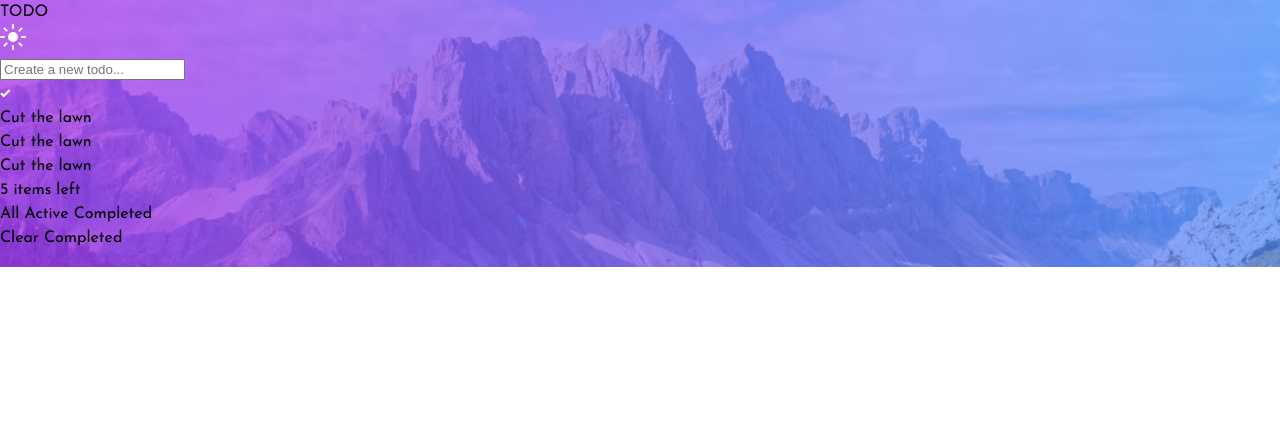
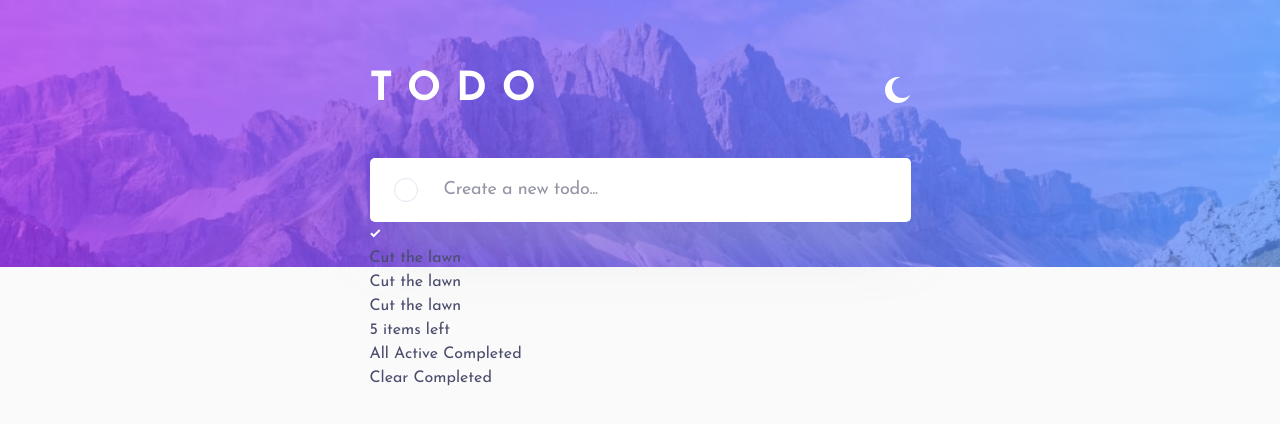
Before and after one commit to Valik3201/todo-list, a plain HTML site: page index.html in a window 1280 px wide. Drawn offline with Linux system fonts and the light colour scheme.

Commit message:
Update styles

```diff
--- a/index.html
+++ b/index.html
@@ -41,19 +41,20 @@
     <!-- Main container for the todo list -->
     <div class="container">
       <!-- Header section with the todo title and theme switcher -->
-      <div class="header">
-        <div class="title">TODO</div>
-        <div class="theme">
-          <img src="assets/icon-sun.svg" />
+      <div class="header flex flex-jc-sb flex-ai-c">
+        <h1 class="header--title">TODO</h1>
+        <div class="header--theme">
+          <img src="assets/icon-moon.svg" />
         </div>
       </div>
 
       <!-- Section for adding a new todo item -->
-      <div class="new-todo">
-        <div class="check">
-          <div class="check-mark"></div>
+      <div class="todo-wrapper flex flex-ai-c">
+        <div class="todo-wrapper--check">
+          <div class="todo-wrapper--check--mark"></div>
         </div>
-        <div class="new-todo-input">
+
+        <div class="todo-wrapper--input">
           <!-- Form for submitting new todo item -->
           <form onsubmit="addItem(event)">
             <input
--- /dev/null
+++ b/scss/_background-image.scss
@@ -0,0 +1,22 @@
+@import "variables";
+@import "mixins";
+
+.background-image {
+  background-size: contain;
+  background-position: top;
+  background-repeat: no-repeat;
+  background-color: $light-bg;
+  width: 100%;
+  height: 100%;
+  position: absolute;
+  top: 0;
+  z-index: -1;
+
+  @include breakpoint-down("small") {
+    @include background-image($bg-light-mobile);
+  }
+
+  @include breakpoint-up("small") {
+    @include background-image($bg-light-desktop);
+  }
+}
--- a/scss/_globals.scss
+++ b/scss/_globals.scss
@@ -15,10 +15,44 @@ body {
   font-size: 1rem;
   font-weight: 400;
   line-height: 1.5;
-  color: var($light-text-active);
-  background-color: var($light-bg);
+  color: $light-text-active;
   -webkit-text-size-adjust: 100%;
   -webkit-tap-highlight-color: rgba(0, 0, 0, 0);
+}
+
+ul,
+p,
+h1,
+div {
+  margin: 0;
+  padding: 0;
+}
+
+.container {
+  max-width: 87.5%;
+  margin: 0 auto;
+
+  @include breakpoint-up(small) {
+    max-width: 33.8125rem;
+  }
+}
+
+// Flexbox
+
+.flex {
+  display: flex;
+  &-jc-sb {
+    justify-content: space-between;
+  }
+  &-jc-c {
+    justify-content: center;
+  }
+  &-ai-c {
+    align-items: center;
+  }
+  &-column {
+    flex-direction: column;
+  }
 }
 
 [data-todo-option="active"] .todo__item:not([data-todo-state="active"]),
@@ -32,21 +66,3 @@ body {
 [data-todo-state="deleted"] .todo__action_complete {
   display: none;
 }
-
-.background-image {
-  background-size: contain;
-  background-position: top;
-  background-repeat: no-repeat;
-  position: absolute;
-  width: 100%;
-  height: 100%;
-  z-index: -1;
-
-  @include breakpoint-down("small") {
-    @include background-image($bg-light-mobile);
-  }
-
-  @include breakpoint-up("small") {
-    @include background-image($bg-light-desktop);
-  }
-}
--- /dev/null
+++ b/scss/_header.scss
@@ -0,0 +1,32 @@
+@import "variables";
+@import "mixins";
+
+.header {
+  margin-top: 4.37rem;
+  margin-bottom: 3rem;
+
+  &--title {
+    color: $header-text;
+    font-size: 1.675rem;
+    font-style: normal;
+    font-weight: 700;
+    line-height: normal;
+    letter-spacing: 0.5625rem;
+
+    @include breakpoint-up(small) {
+      font-size: 2.5rem;
+      letter-spacing: 0.9375rem;
+    }
+  }
+
+  &--theme img {
+    width: 1.25rem;
+    height: 1.25rem;
+    display: block;
+
+    @include breakpoint-up(small) {
+      width: 1.625rem;
+      height: 1.625rem;
+    }
+  }
+}
--- a/scss/_mixins.scss
+++ b/scss/_mixins.scss
@@ -1,12 +1,12 @@
 // Responsive Design
 $breakpoints-up: (
   "large": 1440px,
-  "small": 375px,
+  "small": 480px,
 );
 
 $breakpoints-down: (
   "large": 1439px,
-  "small": 374px,
+  "small": 479px,
 );
 
 @mixin breakpoint-up($size) {
--- /dev/null
+++ b/scss/_todo-wrapper.scss
@@ -0,0 +1,45 @@
+@import "variables";
+@import "mixins";
+
+.todo-wrapper {
+  border-radius: 0.3125rem;
+  background: $light-wrapper-bg;
+  box-shadow: 0px 35px 50px -15px rgba(194, 195, 214, 0.5);
+
+  &--check {
+    width: 1.5rem;
+    height: 1.5rem;
+    border-radius: 50px;
+    border: 1px solid $light-border-checkmark;
+    margin: 1.25rem 1.5rem;
+  }
+
+  &--input {
+    width: 85%;
+  }
+
+  form {
+    input {
+      width: 100%;
+      border: none;
+      outline: none;
+      font-family: "Josefin Sans", sans-serif;
+      color: $light-text-active;
+      font-size: 1.125rem;
+      font-style: normal;
+      font-weight: 400;
+      line-height: normal;
+      letter-spacing: -0.01563rem;
+    }
+
+    input::placeholder {
+      font-family: "Josefin Sans", sans-serif;
+      color: $light-text-inactive;
+      font-size: 1.125rem;
+      font-style: normal;
+      font-weight: 400;
+      line-height: normal;
+      letter-spacing: -0.01563rem;
+    }
+  }
+}
--- a/scss/_variables.scss
+++ b/scss/_variables.scss
@@ -9,19 +9,23 @@ $dark-bg: #171823;
 $light-bg: #fafafa;
 $icon-color: #fff;
 $highlight-text: #3a7cfd;
+$header-text: #fff;
 
 // Light Theme
 $light-text-active: #494c6b;
 $light-text-inactive: #9495a5;
 $light-text-crossed: #d1d2da;
+$light-wrapper-bg: #fff;
+$light-border-checkmark: #e3e4f1;
 
 // Dark Theme
 $dark-text-active: #c8cbe7;
 $dark-text-inactive: #767992;
 $dark-text-crossed: #4d5067;
+$dark-wrapper-bg: #25273d;
+$dark-border-checkmark: #393a4b;
 
 // Font Sizes
-
 $font-sm: 0.875rem; // 14px
 $font-md: 1.125rem; // 18px
 $font-m-lg: 1.25rem; // 20px
--- a/scss/styles.scss
+++ b/scss/styles.scss
@@ -1,3 +1,6 @@
 @import "globals";
 @import "mixins";
 @import "variables";
+@import "background-image";
+@import "header";
+@import "todo-wrapper";
```
Also changed, not shown: scss/styles.css, 1 other file.
